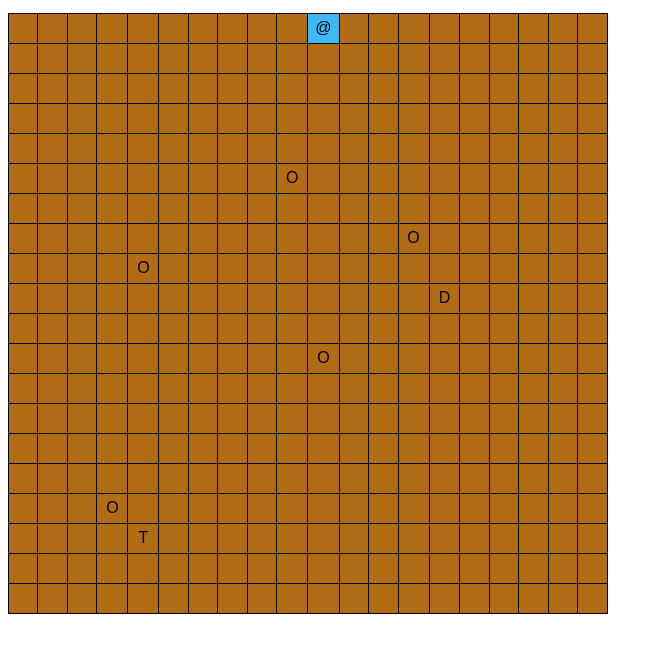
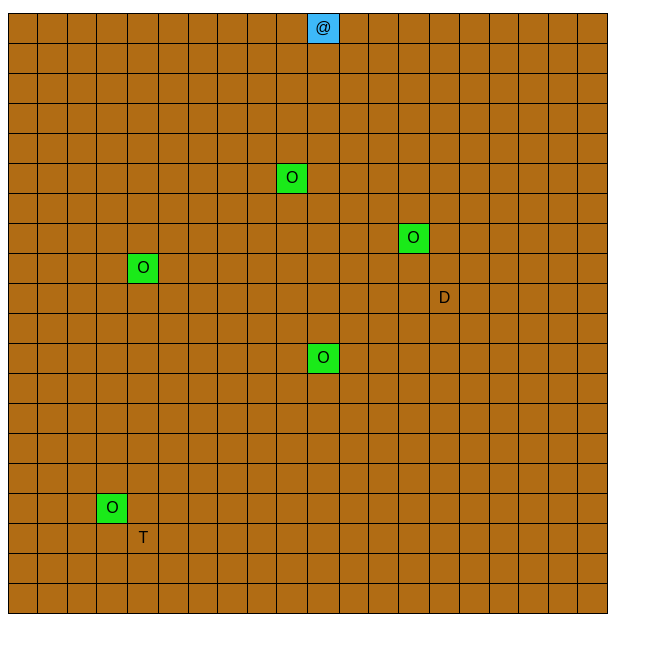
Before and after one commit to ufjf-dcc121/dcc121-2021-1er-atv6-wellingtonengps, a plain HTML site: page index.html in a window 1280 px wide. Shown: the part 88-740 px from the top of the page, without its empty margins (0-663 px from the left). Drawn offline with Linux system fonts and the light colour scheme.

Commit message:
orcs estilizados

```diff
--- a/index.html
+++ b/index.html
@@ -27,6 +27,10 @@
 
       #hero {
         background-color: #3DB9F9;
+      }
+
+      .orcs {
+        background-color: #1AEA19;
       }
       </style>
 
@@ -158,7 +162,7 @@
         <td></td>
         <td></td>
         <td></td>
-        <td>O</td>
+        <td class="orcs">O</td>
         <td></td>
         <td></td>
         <td></td>
@@ -206,7 +210,7 @@
         <td></td>
         <td></td>
         <td></td>
-        <td>O</td>
+        <td class="orcs">O</td>
         <td></td>
         <td></td>
         <td></td>
@@ -219,7 +223,7 @@
         <td></td>
         <td></td>
         <td></td>
-        <td>O</td>
+        <td class="orcs">O</td>
         <td></td>
         <td></td>
         <td></td>
@@ -291,7 +295,7 @@
         <td></td>
         <td></td>
         <td></td>
-        <td>O</td>
+        <td class="orcs">O</td>
         <td></td>
         <td></td>
         <td></td>
@@ -394,7 +398,7 @@
         <td></td>
         <td></td>
         <td></td>
-        <td>O</td>
+        <td class="orcs">O</td>
         <td></td>
         <td></td>
         <td></td>
```
